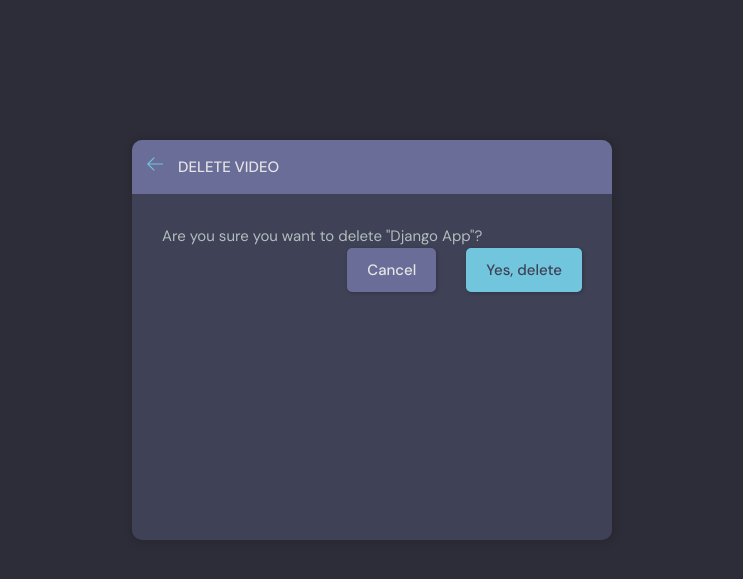
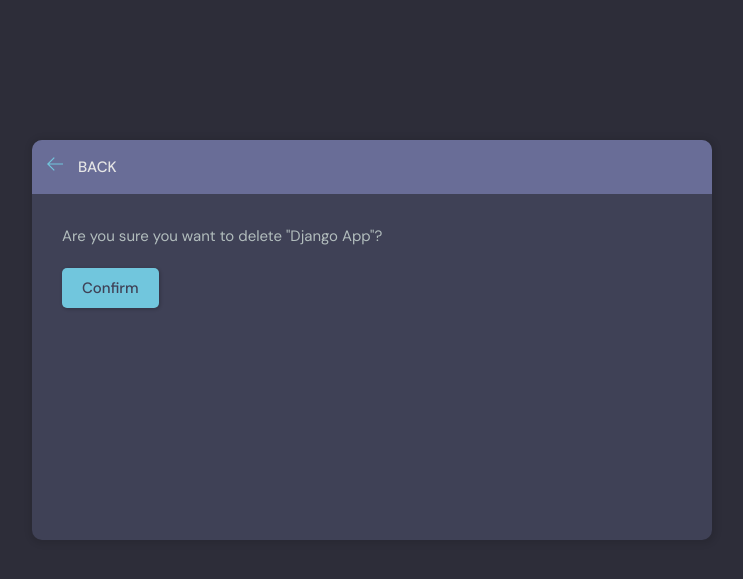
Before and after one commit to KennyKvn001/MenyaDigTest, a Django app: page /video/3/delete/ in a window 1280 px wide. Shown: the part 76-655 px from the top of the page, without its empty margins (268-1011 px from the left). Run offline with Django 5.2, Linux system fonts and the light colour scheme; a user stored in the database is signed in; data comes from the database, SQL or seed files in the repository.

Commit message:
adding few touches

```diff
--- a/MenyaDig/menyaApp/templates/base/home.html
+++ b/MenyaDig/menyaApp/templates/base/home.html
@@ -10,11 +10,7 @@
     <!-- Room List Start -->
     <div class="roomList">
       <div class="mobile-menu">
-        <form
-          action="{% url 'home' %}, {% url 'video_post_list'%}"
-          method="GET"
-          class="header__search"
-        >
+        <form action="{% url 'home' %}" method="GET" class="header__search">
           <label>
             <svg
               version="1.1"
--- a/MenyaDig/menyaApp/templates/base/video_post_confirm_delete.html
+++ b/MenyaDig/menyaApp/templates/base/video_post_confirm_delete.html
@@ -1,10 +1,10 @@
 {% extends 'main.html' %} {% block content %}
-<main class="create-video layout">
+<main class="delete-item layout">
   <div class="container">
     <div class="layout__box">
       <div class="layout__boxHeader">
         <div class="layout__boxTitle">
-          <a href="{% url 'video_post_detail' video_post.pk %}">
+          <a href="{{request.META.HTTP_REFERER}}">
             <svg
               version="1.1"
               xmlns="http://www.w3.org/2000/svg"
@@ -18,23 +18,18 @@
               ></path>
             </svg>
           </a>
-          <h3>Delete Video</h3>
+          <h3>Back</h3>
         </div>
       </div>
       <div class="layout__body">
-        <p>Are you sure you want to delete "{{ video_post.name }}"?</p>
-        <form
-          class="form"
-          action=""
-          method="POST"
-          enctype="multipart/form-data"
-        >
+        <form class="form" method="POST" action="">
           {% csrf_token %}
-          <div class="form__action">
-            <a class="btn btn--dark" href="{{ request.META.HTTP_REFERER }}"
-              >Cancel</a
-            >
-            <button class="btn btn--main" type="submit">Yes, delete</button>
+          <div class="form__group">
+            <p>Are you sure you want to delete "{{video_post.name}}"?</p>
+          </div>
+
+          <div class="for__group">
+            <input class="btn btn--main" type="submit" value="Confirm" />
           </div>
         </form>
       </div>
--- a/MenyaDig/menyaApp/views.py
+++ b/MenyaDig/menyaApp/views.py
@@ -206,7 +206,14 @@ def activityPage(request):
 
 # List view
 def video_post_list(request):
-    video_posts = VideoPost.objects.all()
+    q = request.GET.get("q") if request.GET.get("q") != None else ""
+
+    video_posts = VideoPost.objects.filter(
+        Q(topic__name__icontains=q) | Q(name__icontains=q) | Q(description__icontains=q)
+    ).select_related(
+        "creator"
+    )  # search functionality currently not working
+
     post_count = video_posts.count()
     topics = Topic.objects.all()[0:5]
 
```
Also changed, not shown: MenyaDig/menyaApp/templates/base/content.html (deleted, +0 -74 lines), MenyaDig/menyaApp/templates/base/video_post_list.html (+6 -2 lines).
